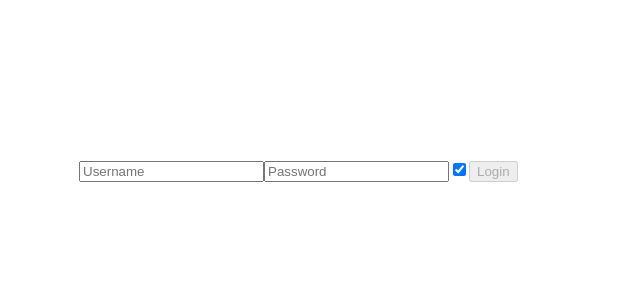
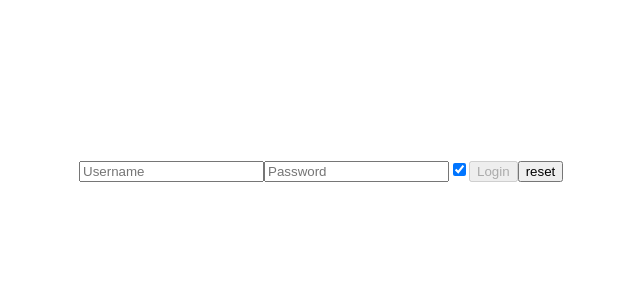
Before and after one commit to Chris1998c/React, a React (Create React App) app: page / in a window 1280 px wide. Shown: the top 300 px of the page, without its empty margins (81-721 px from the left). Built offline with nearby package versions, Linux system fonts and the light colour scheme.

Commit message:
Upadate Exercise44

```diff
--- a/src/Login.jsx
+++ b/src/Login.jsx
@@ -25,6 +25,12 @@ export function Login({ onLogin }) {
         onLogin({ username, password, remember });
     };
 
+    const handleReset=()=>{
+        setUsername("");
+        setPassword("");
+        setRemember("");
+    }
+
      const loginDisable = username === "" && password === ""
 
 
@@ -38,6 +44,7 @@ export function Login({ onLogin }) {
             <input type="checkbox" checked="remeber" onChange={handleRememberChange} />
 
             <button onClick={handleLogin} disabled={loginDisable} type="submit">Login</button>
+            <button onClick={handleReset}>reset</button>
         </div>
     )
 }
```
